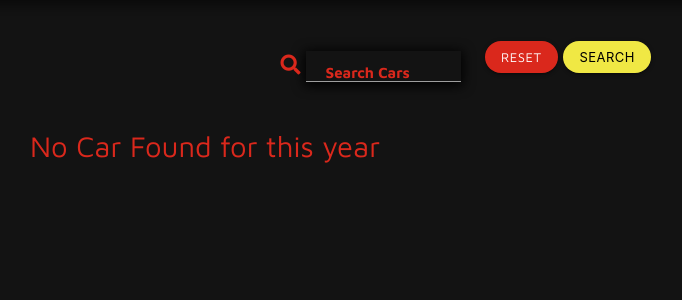
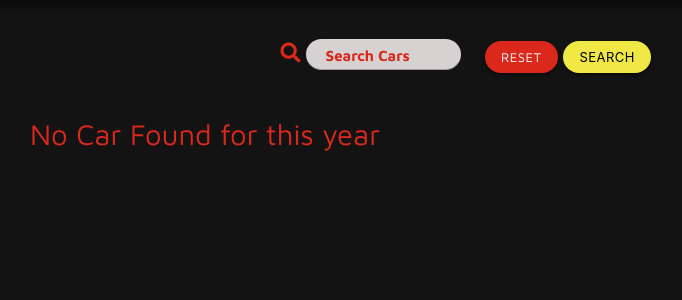
Before and after one commit to cartman1978/the-scuderia-ferrari_f1, a Flask app: page /search in a window 1280 px wide. Shown: the part 64-364 px from the top of the page, without its empty margins (172-854 px from the left). Run offline with Flask 2, Linux system fonts and the light colour scheme; data that the repository does not hold is empty; some libraries are stand-ins or nearby versions.

Commit message:
styled search label

```diff
--- a/static/css/style.css
+++ b/static/css/style.css
@@ -146,8 +146,16 @@ h3, .profileHeader {
 }
 
 #query {
-    -webkit-box-shadow: 0px 2px 12px 2px rgba(0, 0, 0, 0.99);
-    box-shadow: 0px 2px 12px 2px rgba(0, 0, 0, 0.99);
+    background: rgb(214, 210, 210);
+    border-radius: 2rem;
+}
+
+.input-field .prefix.active {
+    color: #DA281C;
+}
+
+.input-field {
+    margin-top: -0.2rem;
 }
 
 /* Errors page */
@@ -201,6 +209,7 @@ h3, .profileHeader {
     margin-left: 5rem;
     color: #DA281C;
     font-weight: 700;
+    margin-top: -0.5rem;
 }
 
 .fa-search {
```
